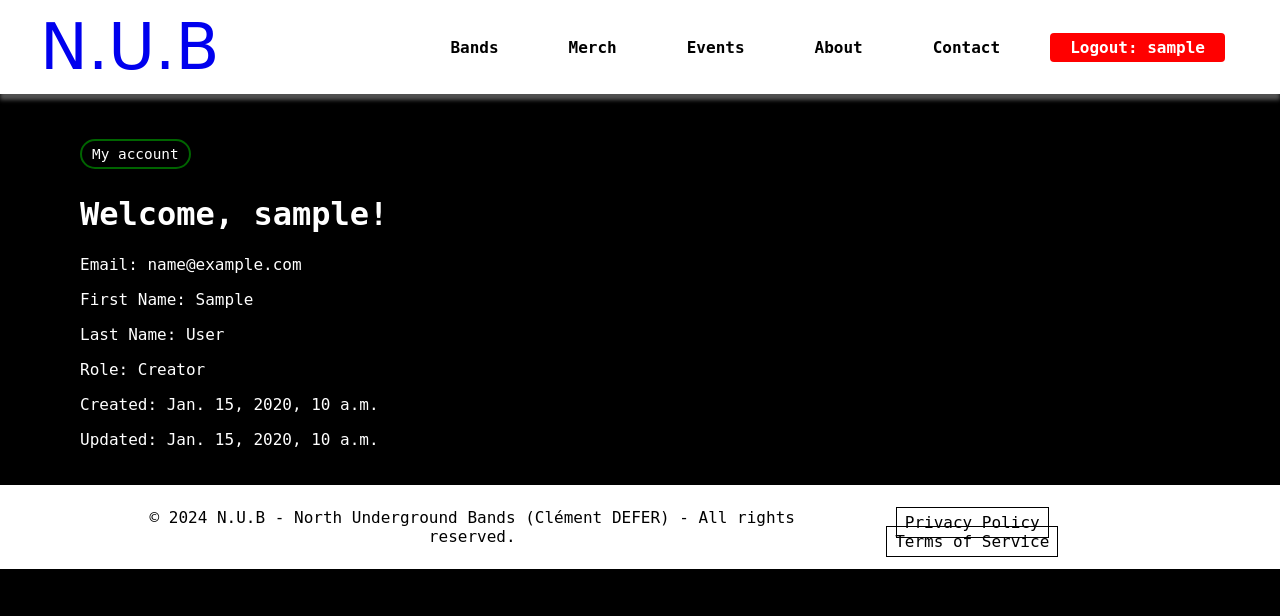
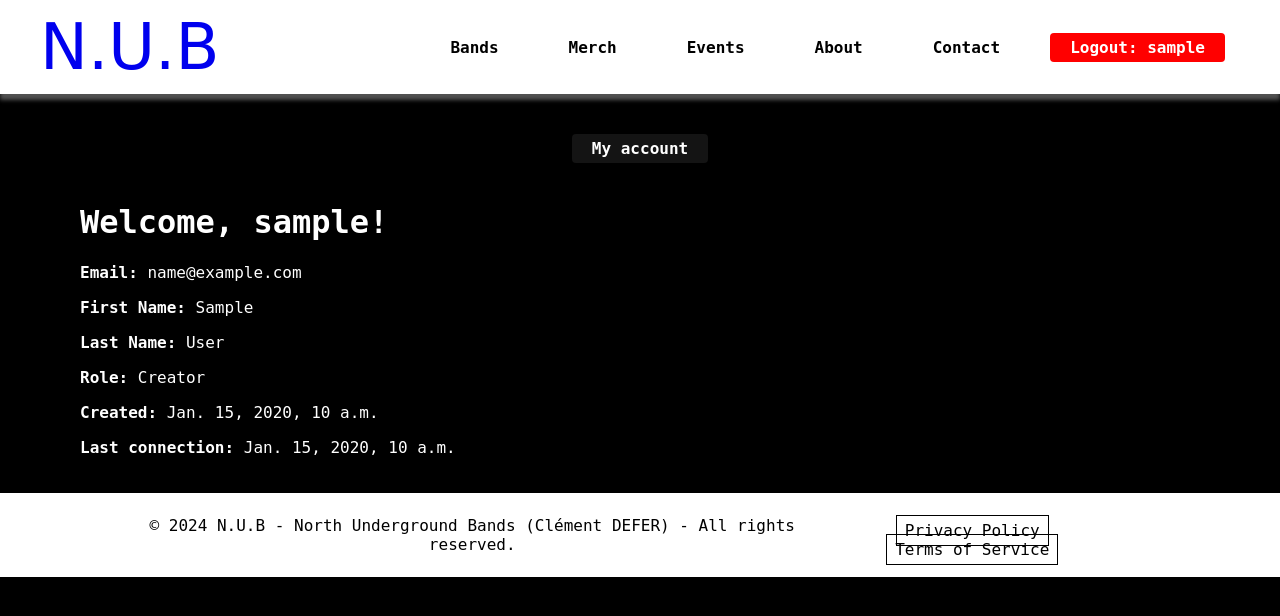
Before and after one commit to CLMNTDFR/OpenClassRoom_Django, a Django app: a page that uses django-web-app/merchex/listings/templates/listings/base.html in a window 1280 px wide. Shown: the top 616 px of the page. Run offline with Django 5.2, Linux system fonts and the light colour scheme; a user stored in the database is signed in; tables that the repository leaves empty hold one stand-in row (values such as "Sample post"); some web fonts are replaced.

Commit message:
Adding favicon

```diff
--- a/django-web-app/merchex/authentification/templates/authentification/account.html
+++ b/django-web-app/merchex/authentification/templates/authentification/account.html
@@ -3,10 +3,10 @@
 {% block content %}
 
 <h1>Welcome, {{ user.username }}!</h1>
-    <p>Email: {{ user.email }}</p>
-    <p>First Name: {{ user.first_name }}</p>
-    <p>Last Name: {{ user.last_name }}</p>
-    <p>Role: {{ user.get_role_display }}</p>
-    <p>Created: {{ user.date_joined }}</p>
-    <p>Updated: {{ user.last_login }}</p>
+<p><b>Email:</b> {{ user.email }}</p>
+<p><b>First Name:</b> {{ user.first_name }}</p>
+<p><b>Last Name:</b> {{ user.last_name }}</p>
+<p><b>Role:</b> {{ user.get_role_display }}</p>
+<p><b>Created:</b> {{ user.date_joined }}</p>
+<p><b>Last connection:</b> {{ user.last_login }}</p>
 {% endblock content %}
--- a/django-web-app/merchex/listings/static/listings/styles.css
+++ b/django-web-app/merchex/listings/static/listings/styles.css
@@ -86,10 +86,6 @@
     letter-spacing: 0.1em; /* Ajoute un espacement entre les lettres */
     margin: 10px 10px; /* Ajoute un peu de marge en haut et en bas */
     text-align: center; /* Centre le texte horizontalement */
-}
-
-.sticky-button {
-    text-align: right;
 }
 
 /* Style de base pour le corps de la page */
@@ -522,6 +518,25 @@ select.form-control option {
     margin: 0 auto; /* Ajoutez cette ligne pour centrer le bouton horizontalement */
 }
 
+.btn-account {
+    display: block; /* Changez de inline-block à block pour permettre l'utilisation de margin: 0 auto; */
+    background-color: #141414; /* Couleur de fond verte */
+    color: white !important; /* Texte en blanc */
+    font-weight: 700; /* Rend le texte plus gras */
+    border: none; /* Pas de bordure */
+    border-radius: 4px; /* Bords arrondis */
+    padding: 5px 20px; /* Espacement interne */
+    text-decoration: none; /* Pas de soulignement */
+    transition: background-color 0.3s, color 0.3s; /* Transition en douceur */
+    width: fit-content; /* Assure que la largeur du bouton s'adapte à son contenu */
+    margin: 0 auto; /* Ajoutez cette ligne pour centrer le bouton horizontalement */
+}
+
+.btn-account:hover {
+    background-color: #343434;
+}
+
+
 .sign-up-button {
     display: block; /* Changez de inline-block à block pour permettre l'utilisation de margin: 0 auto; */
     background-color: rgb(0, 47, 128); /* Couleur de fond verte */
@@ -534,6 +549,10 @@ select.form-control option {
     transition: background-color 0.3s, color 0.3s; /* Transition en douceur */
     width: fit-content; /* Assure que la largeur du bouton s'adapte à son contenu */
     margin: 0 auto; /* Ajoutez cette ligne pour centrer le bouton horizontalement */
+}
+
+.sign-up-button:hover {
+    background-color: rgb(12, 1, 123);
 }
 
 .btn-add-band:hover {
--- a/django-web-app/merchex/listings/templates/listings/base.html
+++ b/django-web-app/merchex/listings/templates/listings/base.html
@@ -5,6 +5,13 @@
 <head>
     <meta charset="UTF-8">
     <meta name="viewport" content="width=device-width, initial-scale=1.0">
+    <link rel="apple-touch-icon" sizes="180x180" href="{% static 'favicon/apple-touch-icon.png' %}">
+    <link rel="icon" type="image/png" sizes="32x32" href="{% static 'favicon/favicon-32x32.png' %}">
+    <link rel="icon" type="image/png" sizes="16x16" href="{% static 'favicon/favicon-16x16.png' %}">
+    <link rel="manifest" href="{% static 'favicon/site.webmanifest' %}">
+    <link rel="mask-icon" href="{% static 'favicon/safari-pinned-tab.svg' %}" color="#5bbad5">
+    <meta name="msapplication-TileColor" content="#da532c">
+    <meta name="theme-color" content="#ffffff">
     <title>N.U.B - North Underground Bands</title>
     <link rel="stylesheet" href="{% static 'listings/styles.css' %}">
 </head>
@@ -35,7 +42,8 @@
         </ul>
         {% endif %}
         {% if user.is_authenticated %}
-        <a href="{% url 'account' user.username %}" class="update-button-small sticky-button">My account</a>
+        <a href="{% url 'account' user.username %}" class="btn-account">My account</a>
+        <br>
         {% endif %}
         {% block content %}{% endblock %}
     </div>
```
Also changed, not shown: django-web-app/merchex/listings/static/favicon/browserconfig.xml (added, +9 -0 lines), django-web-app/merchex/listings/static/favicon/android-chrome-192x192.png (added), django-web-app/merchex/listings/static/favicon/android-chrome-256x256.png (added), django-web-app/merchex/listings/static/favicon/apple-touch-icon.png (added), django-web-app/merchex/listings/static/favicon/favicon-16x16.png (added), django-web-app/merchex/listings/static/favicon/favicon-32x32.png (added), django-web-app/merchex/listings/static/favicon/favicon.ico (added), django-web-app/merchex/listings/static/favicon/mstile-150x150.png (added), django-web-app/merchex/listings/static/favicon/safari-pinned-tab.svg (added), django-web-app/merchex/listings/static/favicon/site.webmanifest (added).
